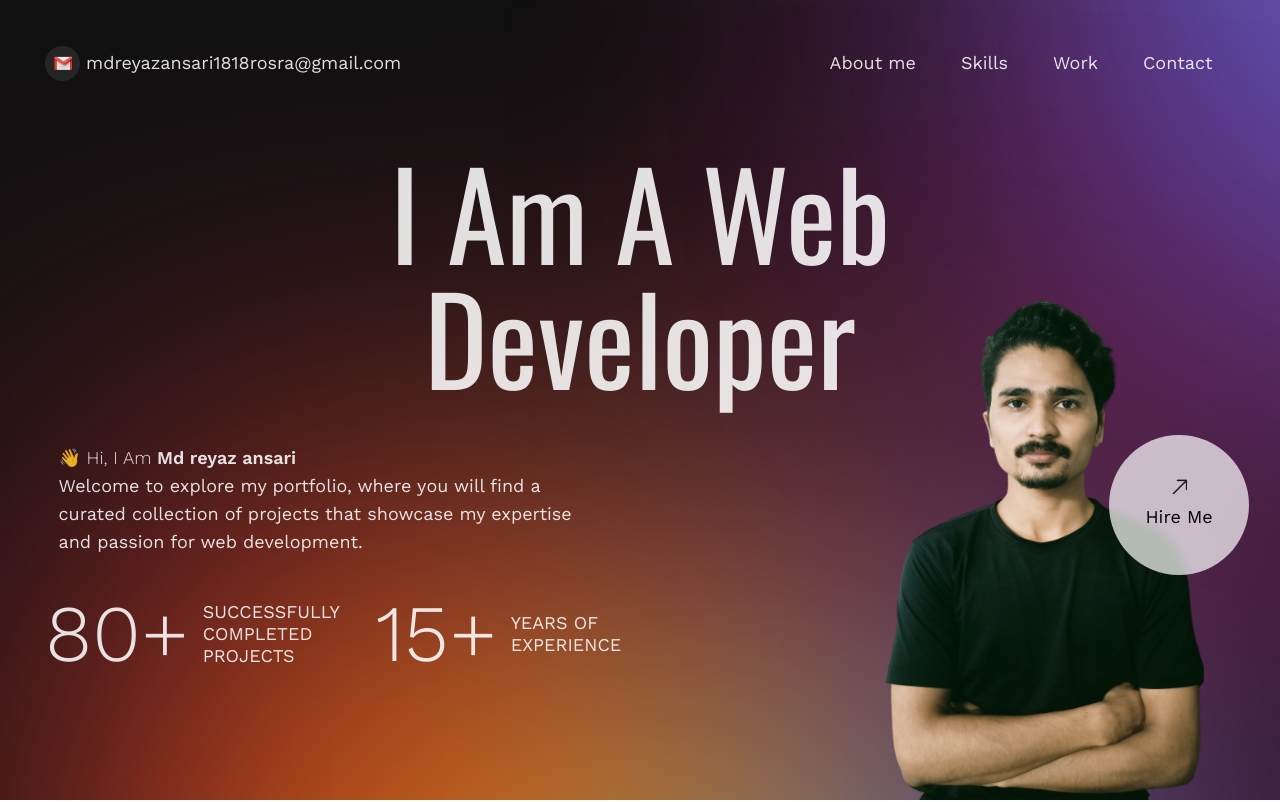
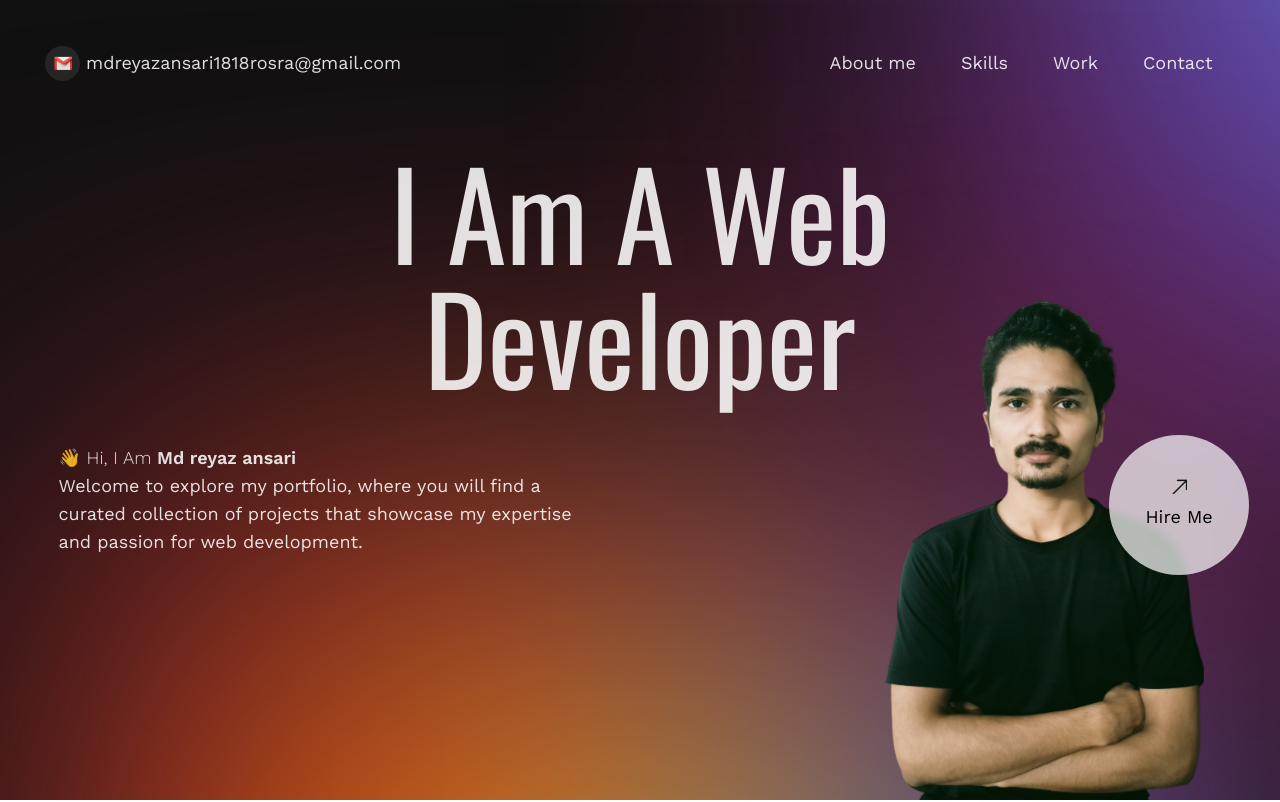
Before and after one commit to Mdreyazansari-0786/DesignAlchemy-portfolio, a React (Vite) app: page / in a window 1280 px wide. Shown: the top 802 px of the page. Built offline with nearby package versions, Linux system fonts and the light colour scheme.

Commit message:
Update HeroBanner.jsx

```diff
--- a/src/components/HeroBanner.jsx
+++ b/src/components/HeroBanner.jsx
@@ -113,7 +113,7 @@
                     transition={{ duration: 0.7, delay: 0.25 }}
                 >
                     {/* START */}
-                    <div className="flex items-center gap-3">
+{/*                     <div className="flex items-center gap-3">
                         <div className="text-[80px] font-light">80+</div>
                         <div className="leading-[22px]">
                             SUCCESSFULLY
@@ -122,18 +122,18 @@
                             <br />
                             PROJECTS
                         </div>
-                    </div>
+                    </div> */}
                     {/* END */}
 
                     {/* START */}
-                    <div className="flex items-center gap-3">
+{/*                     <div className="flex items-center gap-3">
                         <div className="text-[80px] font-light">15+</div>
                         <div className="leading-[22px]">
                             YEARS OF
                             <br />
                             EXPERIENCE
                         </div>
-                    </div>
+                    </div> */}
                     {/* END */}
                 </motion.div>
                 {/* NUMBER BLOCK END */}
```
